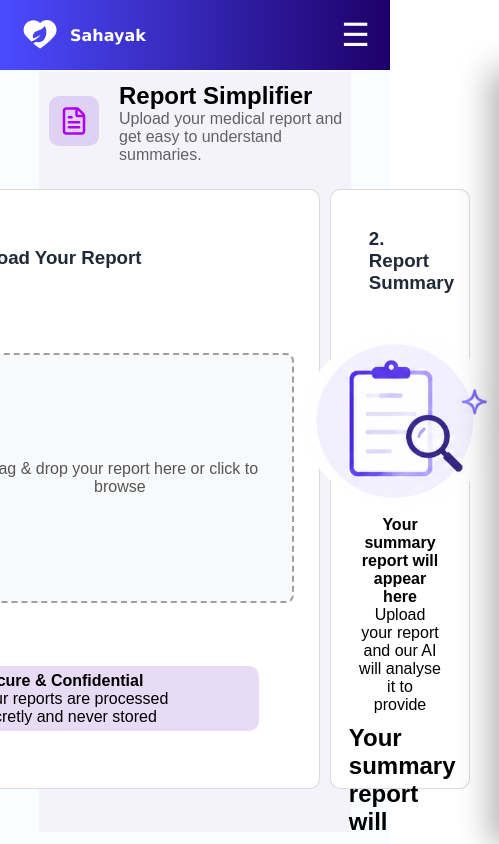
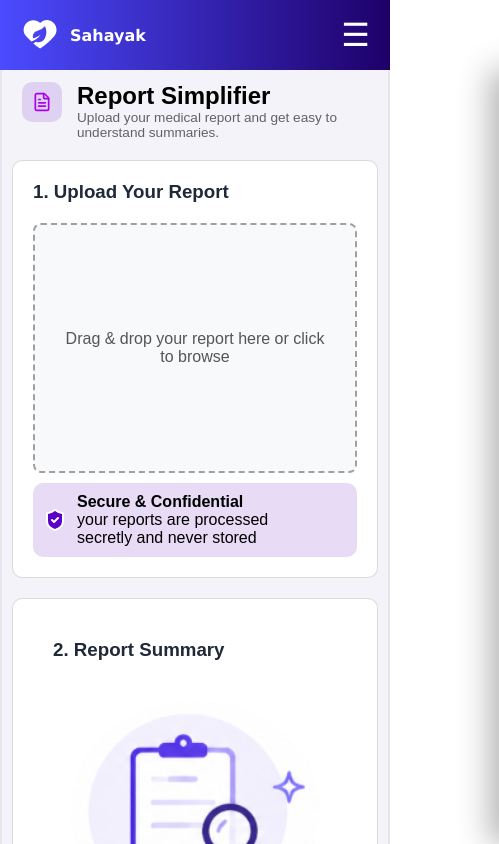
Before and after one commit to Creatrix106/Sahayak, a React (Vite) app in the folder frontend/: page /report-simplifier in a window 390 px wide. Shown: the top 844 px of the page, 499 px wide, since content can reach past the window. Built offline with nearby package versions, Linux system fonts and the light colour scheme.

Commit message:
made whole app fully responsive

```diff
--- a/frontend/src/components/SummaryBox.css
+++ b/frontend/src/components/SummaryBox.css
@@ -1,16 +1,18 @@
 .summary-container{
-    width: 45%;
-    height: 600px;
     background-color: #faf9ff;
     background-color: #fff;
     display: flex;
     flex-direction: column;
-    /* justify-content: center; */
-    /* align-items: center; */
     padding: 18px;
     border-radius: 10px;
     border: 1px solid rgba(128, 128, 128, 0.286);
 
+}
+.summary-container {
+    width: 100%;
+    max-width: 650px;
+    min-height: 600px;
+    height: auto;
 }
 .summary-title{
     width: 100%;
@@ -40,3 +42,31 @@
 .list svg{
     margin-right: 5px;
 }
+.summary-icon img {
+  width: 250px;
+  max-width: 100%;
+  height: auto;
+}
+.icon-text h1 {
+  font-size: 2rem;
+}
+
+.report-card-container {
+  display: flex;
+  gap: 20px;
+}
+
+@media (max-width: 1024px) {
+  .report-card-container {
+    flex-direction: column;
+    align-items: center;
+  }
+}
+
+@media (max-width: 768px) {
+  .summary-container {
+    width: 100%;
+    min-height: auto;
+    padding: 20px;
+  }
+}
--- a/frontend/src/components/UploadBox.css
+++ b/frontend/src/components/UploadBox.css
@@ -1,20 +1,23 @@
-.upload-box{
+.upload-box {
   background-color: #fff;
   padding: 25px;
   border-radius: 10px;
   border: 1px solid rgba(128, 128, 128, 0.286);
-    width: 45%;
-    min-width: 400px;
-    height: 600px;
+
+  width: 100%;
+  max-width: 650px;
+
+  min-height: 600px;
+  height: auto;
+
   display: flex;
   flex-direction: column;
   justify-content: space-around;
-    flex-wrap: wrap;
 }
-
 .drop-zone {
   position: relative;
-  height: 250px;
+  min-height: 250px;
+  height: auto;
   padding: 25px;
   display: flex;
   align-items: center;
@@ -25,7 +28,9 @@
   border-radius: 8px;
   cursor: pointer;
   color: #555555;
-  transition: background-color 0.2s ease, border-color 0.2s ease;
+  transition:
+    background-color 0.2s ease,
+    border-color 0.2s ease;
 }
 
 .drop-zone:hover {
@@ -49,35 +54,35 @@
   cursor: pointer;
 }
 
-
-.confidential{
+.confidential {
   display: flex;
-    width: 90%;
-    height: 65px;
   background-color: #5700ba24;
   border-radius: 10px;
   align-items: center;
+  width: 100%;
+  min-height: 70px;
+  padding: 10px;
+  margin-top: 10px;
 }
-.confidential-icon{
-    width: 10%;
+.confidential-icon {
+  margin-right: 10px;
   height: 100%;
   display: flex;
   justify-content: center;
   align-items: center;
 }
-.confidential-text{
+.confidential-text {
   width: 80%;
 }
 
-
-.file-preview{
+.file-preview {
   display: flex;
   width: 100%;
   gap: 20px;
   align-items: center;
   justify-content: space-evenly;
 }
-.file-card{
+.file-card {
   background-color: #5700ba24;
   border-radius: 10px;
   display: flex;
@@ -86,17 +91,17 @@
   width: 50%;
   max-width: 300px;
 }
-.file-icon{
+.file-icon {
   margin: 10px;
   width: 15%;
   height: 100%;
 }
 
-#start-analyse{
+#start-analyse {
   width: 40%;
   max-width: 300px;
   height: 50px;
-  background-color:  rgb(75, 75, 255);
+  background-color: rgb(75, 75, 255);
   border: none;
   border-radius: 10px;
   color: white;
@@ -105,13 +110,12 @@
   cursor: pointer;
   transition: all 0.3s ease-in-out;
 }
-#start-analyse:hover{
+#start-analyse:hover {
   scale: 1.03;
-  background-color:  rgb(16, 16, 255);
-
+  background-color: rgb(16, 16, 255);
 }
 
-#close-file{
+#close-file {
   position: relative;
   top: 0px;
   margin-left: auto;
@@ -121,3 +125,28 @@
   cursor: pointer;
   background-color: #5700ba24;
 }
+
+@media (max-width: 768px) {
+  .upload-box {
+    width: 100%;
+    min-height: auto;
+    padding: 20px;
+  }
+}
+
+@media (max-width: 768px) {
+  .file-preview {
+    flex-direction: column;
+    gap: 15px;
+  }
+
+  .file-card {
+    width: 100%;
+    max-width: none;
+  }
+
+  #start-analyse {
+    width: 100%;
+    max-width: none;
+  }
+}
--- a/frontend/src/pages/ReportSimplifier.css
+++ b/frontend/src/pages/ReportSimplifier.css
@@ -1,8 +1,10 @@
 .report-container{
-    width: 80vw;
-    height: 90vh;
-    /* padding-top: 75px; */
+   width: 100%;
+    max-width: 1400px;
+    min-height: 95vh;
     background-color: rgba(128, 0, 128, 0.038);
+     border: 2px solid rgba(128, 128, 128, 0.126);
+    padding: 20px;
 }
 
 .header-svg svg{
@@ -30,3 +32,62 @@
     justify-content: center;
     align-items:center ;
 }
+
+
+@media (max-width: 1024px) {
+  .report-container {
+    width: 95%;
+    height: auto;
+    /* margin-top: 80px; */
+    padding-bottom: 30px;
+  }
+
+  .report-card-container {
+    flex-direction: column;
+    align-items: center;
+  }
+}
+
+@media (max-width: 768px) {
+  .report-container {
+    width: 100%;
+    padding: 10px;
+  }
+
+  .report-header {
+    gap: 15px;
+    margin-bottom: 20px;
+  }
+
+  .report-header-text h2 {
+    font-size: 1.8rem;
+  }
+
+  .report-header-text p {
+    font-size: 0.95rem;
+  }
+
+  .report-card-container {
+    flex-direction: column;
+    gap: 20px;
+  }
+}
+
+@media (max-width: 480px) {
+  .report-header {
+    align-items: flex-start;
+  }
+
+  .report-header-text h2 {
+    font-size: 1.5rem;
+  }
+
+  .report-header-text p {
+    font-size: 0.85rem;
+  }
+
+  .header-svg svg {
+    width: 40px;
+    height: 40px;
+  }
+}
--- a/frontend/src/pages/SymptomAnalyzer.css
+++ b/frontend/src/pages/SymptomAnalyzer.css
@@ -1,9 +1,9 @@
-.symptom-analyser-container{
-    width: 80%;
-    height: auto;
+.symptom-analyser-container {
+    width: 100%;
+    max-width: 1400px;
     background-color: rgba(114, 255, 92, 0.09);
     border: 2px solid rgba(128, 128, 128, 0.126);
-    padding-left: 20px;
+    padding: 20px;
 }
 .analyser-icon svg{
     padding: 10px;
@@ -237,4 +237,48 @@ h3 {
   .recommendations-section {
     grid-template-columns: 1fr;
   }
+  .warning-card{
+    margin-top: 20px;
+  }
+
 }
+@media (max-width: 768px) {
+  .analyser-heading {
+    gap: 15px;
+  }
+
+  .analyser-title h2 {
+    font-size: 1.6rem;
+  }
+
+  .analyser-title p {
+    font-size: 0.9rem;
+  }
+  .bottom-section {
+    flex-direction: column;
+  }
+
+  .analyse-btn {
+    width: 100%;
+    justify-content: center;
+  }
+  .recommendation-card,
+  .warning-card {
+    width: 100%;
+  }
+}
+@media (max-width: 480px) {
+  .tag {
+    width: 100%;
+    justify-content: space-between;
+  }
+
+  .add-btn {
+    width: 100%;
+  }
+  .step-card {
+    flex-direction: column;
+    text-align: center;
+    align-items: center;
+  }
+}
--- a/frontend/src/pages/WomenHealth.css
+++ b/frontend/src/pages/WomenHealth.css
@@ -1,11 +1,11 @@
 
-.women-health-container{
-    width: 80%;
-    /* height: auto; */
+.women-health-container {
+    width: 100%;
+    max-width: 1400px;
     min-height: 95vh;
     background-color: rgba(92, 193, 255, 0.09);
     border: 2px solid rgba(128, 128, 128, 0.126);
-    padding-left: 20px;
+    padding: 20px;
 }
 .health-icon svg{
     padding: 10px;
@@ -40,6 +40,40 @@
   margin:auto;
 }
 
+
+
+
+
+.women-hero {
+  position: relative;
+  overflow: hidden;
+}
+
+.women-hero::before {
+  content: "";
+  position: absolute;
+  width: 250px;
+  height: 250px;
+  background: rgba(124, 58, 237, 0.08);
+  border-radius: 50%;
+  top: -100px;
+  right: -100px;
+}
+
+.women-hero::after {
+  content: "";
+  position: absolute;
+  width: 180px;
+  height: 180px;
+  background: rgba(255, 105, 180, 0.08);
+  border-radius: 50%;
+  bottom: -80px;
+  left: -80px;
+}
+
+
+
+
 .hero-content {
   width: 45%;
 }
@@ -65,6 +99,23 @@
   cursor: pointer;
 }
 
+.hero-content button {
+  background: linear-gradient(
+    135deg,
+    #8b5cf6,
+    #ec4899
+  );
+
+  box-shadow:
+    0 10px 20px rgba(139,92,246,.25);
+
+  transition: .3s;
+}
+
+.hero-content button:hover {
+  transform: translateY(-5px);
+}
+
 .hero-health-image img {
   width: 400px;
 }
@@ -77,9 +128,8 @@
 }
 .stage-grid {
   display: grid;
-  grid-template-columns: repeat(4, 1fr);
+  grid-template-columns: repeat(auto-fit, minmax(220px, 1fr));
   gap: 25px;
-  margin-top: 20px;
 }
 
 .stage-card {
@@ -98,7 +148,7 @@
 .category-grid {
     width: 90%;
   display: grid;
-  grid-template-columns: repeat(3, 1fr);
+grid-template-columns: repeat(auto-fit, minmax(250px, 1fr));
   gap: 30px;
   margin:auto;
   margin-top: 30px;
@@ -174,3 +224,59 @@
 .emergency-card li{
   margin-bottom:12px;
 }
+
+.stage-card,
+.category-card {
+  transition: all .3s ease;
+}
+
+.stage-card:hover,
+.category-card:hover {
+  transform: translateY(-8px);
+  box-shadow:
+    0 15px 30px rgba(0,0,0,.08);
+}
+
+.category-card:nth-child(1) {
+  border-top: 4px solid #ec4899;
+}
+
+.category-card:nth-child(2) {
+  border-top: 4px solid #f97316;
+}
+
+.category-card:nth-child(3) {
+  border-top: 4px solid #3b82f6;
+}
+
+.topics span {
+  transition: .3s;
+}
+
+.topics span:hover {
+  background: #7c3aed;
+  color: white;
+  transform: scale(1.05);
+}
+
+@media (max-width: 900px) {
+  .women-hero {
+    flex-direction: column-reverse;
+    text-align: center;
+    padding: 30px;
+    gap: 30px;
+  }
+
+  .hero-content {
+    width: 100%;
+  }
+
+  .hero-health-image img {
+    width: 300px;
+    max-width: 100%;
+  }
+
+  .hero-content h1 {
+    font-size: 2rem;
+  }
+}
```
Lines whose indentation alone changed are shown as unchanged.
